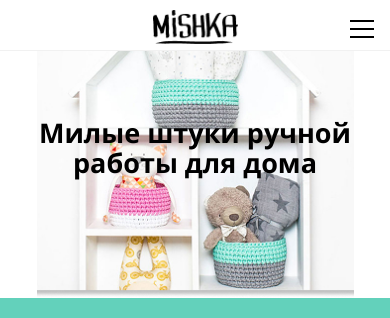
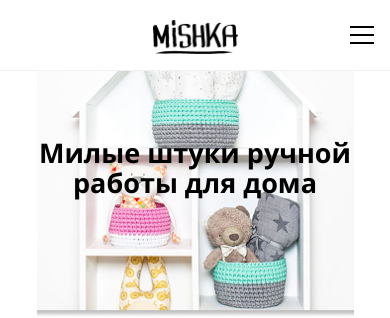
Before and after one commit to valeroshhhka/misha, a website: page source/index.html in a window 390 px wide. Shown: the top 318 px of the page. Drawn offline with nearby package versions, Linux system fonts and the light colour scheme; files that its build step writes are made by us from their sources.

Commit message:
Правит стили шапки для мобильной вёрстки.
Co-authored-by: Cursor <cursoragent@cursor.com>

```diff
--- a/source/less/blocks/header.less
+++ b/source/less/blocks/header.less
@@ -190,7 +190,7 @@
 	width: 100%;
 	max-width: 1050px;
 	margin: 0 auto;
-
+    padding: 10px 0;
 	align-items: center;
 	font-size: 17px;
 	font-weight: 700;
@@ -206,7 +206,7 @@
 
 	&__toggle {
 		position: absolute;
-		top: 10px;
+		top: 16px;
 		right: 2px;
 		width: 38px;
 		height: 38px;
```
